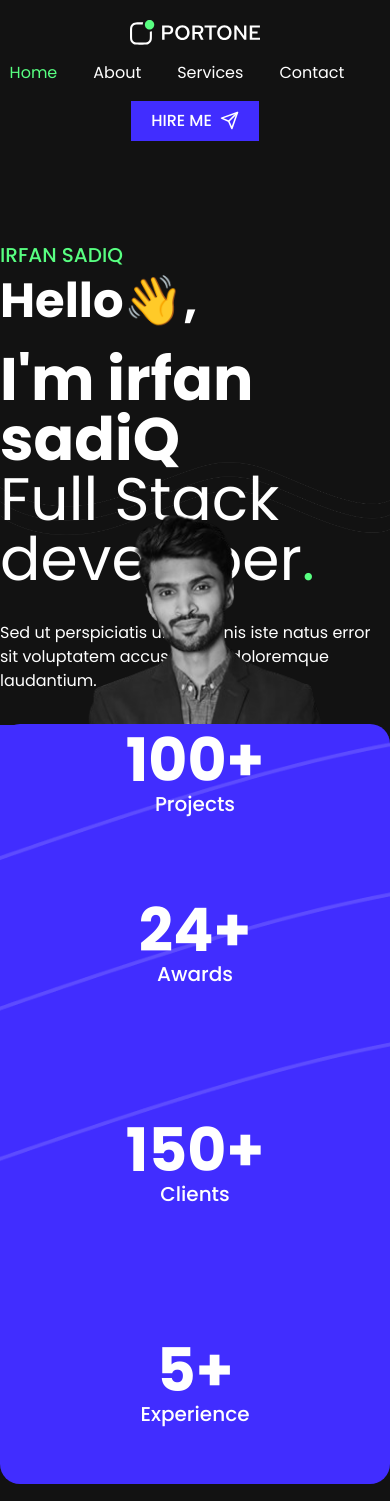
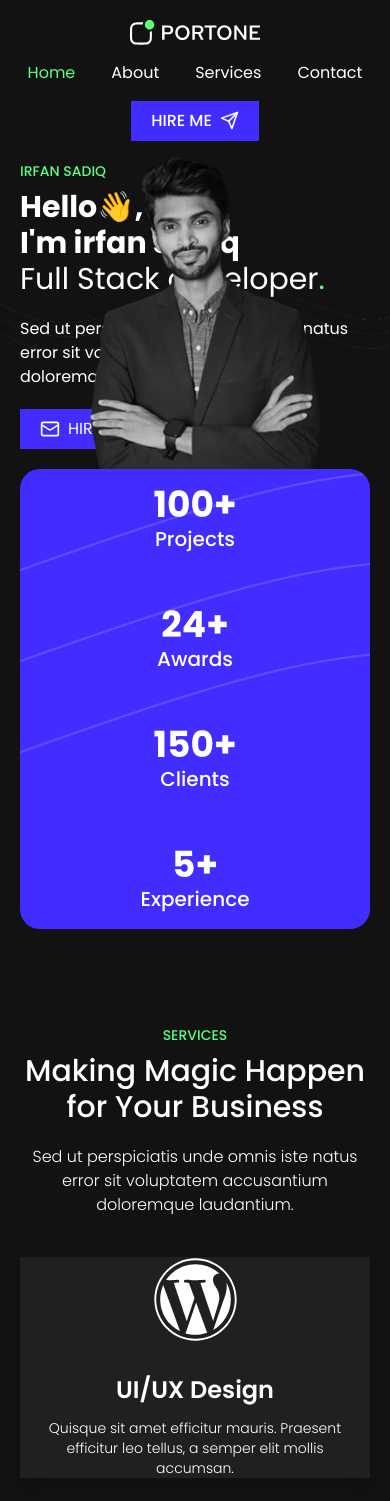
Before and after one commit to irfansadiq030/modern-nextjs-portfolio, a Next.js app: page / in a window 390 px wide. Shown: the top 1501 px of the page. Built offline with nearby package versions, Linux system fonts and the light colour scheme.

Commit message:
1. Add SectionTitle component and update various sections to make them responsive on different devices for improved layout and stylings.
2. Custom Favicon added

```diff
--- a/src/components/Home/HeroSection.js
+++ b/src/components/Home/HeroSection.js
@@ -3,26 +3,25 @@ import Button from "../views/Button";
 import { LuMail } from "react-icons/lu";
 import { IoDocumentTextOutline } from "react-icons/io5";
 import Image from "next/image";
+import SectionTitle from "../views/SectionTitle";
 
 const HeroSection = () => {
   return (
-    <section className="bg-[url('/lines-bg.png')] bg-contain bg-no-repeat bg-center min-h-[80vh] w-full">
-      <div className="grid grid-cols-1 md:grid-cols-2 grid-rows-1 container items-top mx-auto h-full pt-20">
+    <section className="bg-[url('/lines-bg.png')] bg-contain bg-no-repeat bg-center md:min-h-[55vh] lg:min-h-[70vh] xl:min-h-[50vh] w-full">
+      <div className="grid grid-cols-1 md:grid-cols-2 grid-rows-1 container items-top mx-auto h-full px-5 xl:px-0 md:pt-20">
         <div className="text-white">
-          <h3 className="uppercase font-medium text-secondary mb-2 text-xl">
-            Irfan sadiq
-          </h3>
-          <h1 className="w-full text-5xl font-bold loading-relaxed">
+          <SectionTitle title="irfan Sadiq" />
+          <h1 className="w-full text-3xl md:text-5xl lg:text-6xl font-bold loading-relaxed">
             Hello👋,
           </h1>
-          <h1 className="w-full text-6xl font-bold loading-relaxed mt-6">
-            I&apos;m irfan sadiQ
+          <h1 className="w-full text-3xl md:text-5xl lg:text-6xl font-bold loading-relaxed lg:mt-2">
+            I&apos;m irfan sadiq
           </h1>
-          <h2 className="w-full text-6xl font-normal">
+          <h2 className="w-full text-3xl md:text-3xl lg:text-5xl font-normal">
             Full Stack developer
             <span className="text-secondary">.</span>
           </h2>
-          <p className="w-full md:w-8/12 my-8">
+          <p className="w-full md:w-12/12 lg:w-11/12 my-5 lg:my-6">
             Sed ut perspiciatis unde omnis iste natus error sit voluptatem
             accusantium doloremque laudantium.
           </p>
@@ -30,19 +29,19 @@ const HeroSection = () => {
             bgColor={true}
             btnText="Hire me"
             Icon={LuMail}
-            className="px-10 py-3 text-xl"
+            className="px-5 py-2 lg:px-10 lg:py-3 text-md lg:text-xl"
           />
           <Button
             bgColor={false}
             btnText="Download CV"
             Icon={IoDocumentTextOutline}
-            className="px-10 py-3 text-xl"
+            className="px-10 py-3 text-xl hidden lg:inline-flex"
           />
         </div>
-        <div className=" flex flex-col justify-end items-end relative">
-          <div className="rounded-full w-[300] h-[300]  md:w-[500] md:h-[500] bg-charcoal"></div>
+        <div className=" flex flex-col md:justify-start justify-end md:items-end items-center mt-5 relative">
+          <div className="rounded-full w-[350] h-[350] md:w-[350] md:h-[350] lg:w-[450] lg:h-[450] xl:w-[500] xl:h-[500] bg-charcoal"></div>
           <Image
-            className="absolute -bottom-14 md:-right-5"
+            className="absolute -bottom-5 md:bottom-0 md:left-15 w-[400] h-[400] md:w-[450] md:h-[450] xl:w-[500] xl:h-[500] object-cover "
             src="/irfans-dp.png"
             width={550}
             height={550}
--- a/src/components/Home/Portfolio.js
+++ b/src/components/Home/Portfolio.js
@@ -1,19 +1,17 @@
 import React from "react";
 import PortfolioCard from "./PortfolioCard";
-
+import SectionTitle from "../views/SectionTitle";
 
 const Portfolio = () => {
   return (
-    <section className="py-20 text-center text-white flex flex-col items-center">
-      <h3 className="uppercase font-medium text-secondary mb-2 text-xl">
-        portfolio
-      </h3>
-      <h2 className="font-medium mb-2 text-4xl">Selected Works</h2>
-      <p className="w-full md:w-4/12 font-light mt-5">
+    <section className="mt-24 px-5 text-center text-white flex flex-col items-center">
+      <SectionTitle title="portfolio" />
+      <h2 className="font-medium mt-2 text-4xl">Selected Works</h2>
+      <p className="w-full md:w-8/12 lg:w-5/12 font-light mt-3">
         Sed ut perspiciatis unde omnis iste natus error sit voluptatem
         accusantium doloremque laudantium.
       </p>
-      <div className="container grid grid-cols-1 md:grid-cols-2 gap-5 mt-10 p-3 md:p-0">
+      <div className="container grid grid-cols-1 md:grid-cols-2 gap-6 mt-10">
         <PortfolioCard />
         <PortfolioCard />
         <PortfolioCard />
--- a/src/components/Home/PortfolioCard.js
+++ b/src/components/Home/PortfolioCard.js
@@ -6,7 +6,7 @@ import { IoDocumentTextOutline } from "react-icons/io5";
 
 const PortfolioCard = () => {
   return (
-    <article className="bg-charcoal rounded-lg overflow-hidden text-start">
+    <article className="bg-charcoal rounded-[20] overflow-hidden text-start">
       <Image
         src="https://picsum.photos/1200/600"
         width={500}
@@ -14,7 +14,7 @@ const PortfolioCard = () => {
         alt="portfolio image"
         style={{ width: "100%" }}
       />
-      <div className="p-8">
+      <div className="p-5 lg:p-8">
         <h3 className="text-white font-medium text-xl mb-2">
           UI/UX Website Rameo Studio
         </h3>
--- a/src/components/Home/ServiceCard.js
+++ b/src/components/Home/ServiceCard.js
@@ -4,10 +4,10 @@ import { FaWordpress } from "react-icons/fa6";
 
 const ServiceCard = () => {
   return (
-    <article className="bg-charcoal px-10 py-16 rounded-lg shadow-lg flex flex-col items-center">
-      <FaWordpress size={85} />
-      <h4 className="text-2xl font-semibold mt-3">UI/UX Design</h4>
-      <p className="mt-3">
+    <article className="bg-charcoal px-5 md:px-3 min-h-[320] md:min-h-[300] lg:min-h-[350] rounded-[20] shadow-lg flex flex-col items-center justify-center">
+      <FaWordpress className="text-[85px] md:text-[60px] lg:text-[75]" />
+      <h4 className="text-2xl md:text-xl lg:text-3xl font-semibold mt-8 md:mt-5">UI/UX Design</h4>
+      <p className="mt-3 text-sm lg:text-md xl:text-lg font-light">
         Quisque sit amet efficitur mauris. Praesent efficitur leo tellus, a
         semper elit mollis accumsan.
       </p>
--- a/src/components/Home/Services.js
+++ b/src/components/Home/Services.js
@@ -1,20 +1,19 @@
 import React from "react";
 import ServiceCard from "./ServiceCard";
+import SectionTitle from "../views/SectionTitle";
 
 const Services = () => {
   return (
-    <section className="py-20 text-center text-white flex flex-col items-center">
-      <h3 className="uppercase font-medium text-secondary mb-2 text-xl">
-        services
-      </h3>
-      <h2 className="font-medium mb-2 text-4xl">
+    <section className="mt-24 px-5 text-center text-white flex flex-col items-center">
+      <SectionTitle title="services" />
+      <h2 className="font-medium mb-2 text-3xl">
         Making Magic Happen for Your Business
       </h2>
-      <p className="w-full md:w-4/12 font-light mt-5">
+      <p className="w-full md:w-8/12 lg:w-6/12 font-light mt-3 lg:mt-3">
         Sed ut perspiciatis unde omnis iste natus error sit voluptatem
         accusantium doloremque laudantium.
       </p>
-      <div className="container grid grid-cols-1 md:grid-cols-3 gap-5 mt-10 p-3 md:p-0">
+      <div className="container grid grid-cols-1 md:grid-cols-3 gap-6 mt-10 md:p-0">
         <ServiceCard />
         <ServiceCard />
         <ServiceCard />
--- a/src/components/Home/StatsSection.js
+++ b/src/components/Home/StatsSection.js
@@ -2,22 +2,22 @@ import React from "react";
 
 const StatsSection = () => {
   return (
-    <section className="container mx-auto bg-accent bg-[url('/white-lines.png')] bg-cover bg-no-repeat bg-center min-h-[200px] w-full rounded-[20px] text-white mb-10 -mt-28 z-10 relative">
-      <div className="grid grid-cols-1 md:grid-cols-2 lg:grid-cols-4 grid-rows-1 gap-5 h-full justify-items-center container mx-auto items-center">
+    <section className="container mx-auto  min-h-[200px] w-full  text-white px-5 xl:px-0 mt-0 md:-mt-0 lg:-mt-2 z-10 relative">
+      <div className="grid grid-cols-1 bg-accent bg-[url('/white-lines.png')] bg-cover bg-no-repeat bg-center rounded-[20px] md:grid-cols-2 lg:grid-cols-4 grid-rows-1 gap-5 h-full justify-items-center container mx-auto items-center">
         <article className="min-w-48 min-h-[100px] md:min-h-[200px] flex flex-col items-center justify-center">
-          <h2 className="font-bold text-6xl">100+</h2>
+          <h2 className="font-bold text-4xl md:text-6xl">100+</h2>
           <h3 className="font-medium text-xl">Projects</h3>
         </article>
-        <article className="min-w-48 min-h-[200px] flex flex-col items-center justify-center">
-          <h2 className="font-bold text-6xl">24+</h2>
+        <article className="min-w-48 min-h-[100px] md:min-h-[200px] flex flex-col items-center justify-center">
+          <h2 className="font-bold text-4xl md:text-6xl">24+</h2>
           <h3 className="font-medium text-xl">Awards</h3>
         </article>
-        <article className="min-w-48 min-h-[200px] flex flex-col items-center justify-center">
-          <h2 className="font-bold text-6xl">150+</h2>
+        <article className="min-w-48 min-h-[100px] md:min-h-[200px] flex flex-col items-center justify-center">
+          <h2 className="font-bold text-4xl md:text-6xl">150+</h2>
           <h3 className="font-medium text-xl">Clients</h3>
         </article>
-        <article className="min-w-48 min-h-[200px] flex flex-col items-center justify-center">
-          <h2 className="font-bold text-6xl">5+</h2>
+        <article className="min-w-48 min-h-[100px] md:min-h-[200px] flex flex-col items-center justify-center">
+          <h2 className="font-bold text-4xl md:text-6xl">5+</h2>
           <h3 className="font-medium text-xl">Experience</h3>
         </article>
       </div>
--- /dev/null
+++ b/src/components/views/SectionTitle.js
@@ -0,0 +1,11 @@
+import React from "react";
+
+const SectionTitle = ({ title = "" }) => {
+  return (
+    <h3 className="uppercase font-medium text-secondary mb-2 md:text-xl text-sm">
+      {title}
+    </h3>
+  );
+};
+
+export default SectionTitle;
--- a/src/pages/_document.js
+++ b/src/pages/_document.js
@@ -3,7 +3,10 @@ import { Html, Head, Main, NextScript } from "next/document";
 export default function Document() {
   return (
     <Html lang="en">
-      <Head />
+      <Head>
+        {/* Favicon */}
+        <link rel="icon" type="image/png" sizes="32x32" href="/irfan-favicon-green.png" />
+      </Head>
       <body className="antialiased">
         <Main />
         <NextScript />
--- a/src/pages/index.js
+++ b/src/pages/index.js
@@ -1,3 +1,4 @@
+import Head from 'next/head';
 import CTASection from "@/components/Home/CTASection";
 import HeroSection from "@/components/Home/HeroSection";
 import Portfolio from "@/components/Home/Portfolio";
@@ -7,6 +8,14 @@ import StatsSection from "@/components/Home/StatsSection";
 export default function Home() {
   return (
     <>
+      <Head>
+        <title>Irfan Sadiq - Full Stack Developer</title>
+        <meta
+          name="description"
+          content="Irfan Sadiq, Full Stack Developer with 5+ years' experience in WordPress, React, PHP, Laravel & more. Offering expert services on Fiverr & Upwork."
+        />
+        <meta name="keywords" content="portfolio, services, stats, home" />
+      </Head>
       <HeroSection />
       <StatsSection />
       <Services />
```
Also changed, not shown: src/components/Footer.js (+6 -6 lines), src/components/Header.js (+15 -3 lines), src/components/Home/CTASection.js (+6 -6 lines), public/irfan-favicon-green.png (added).
